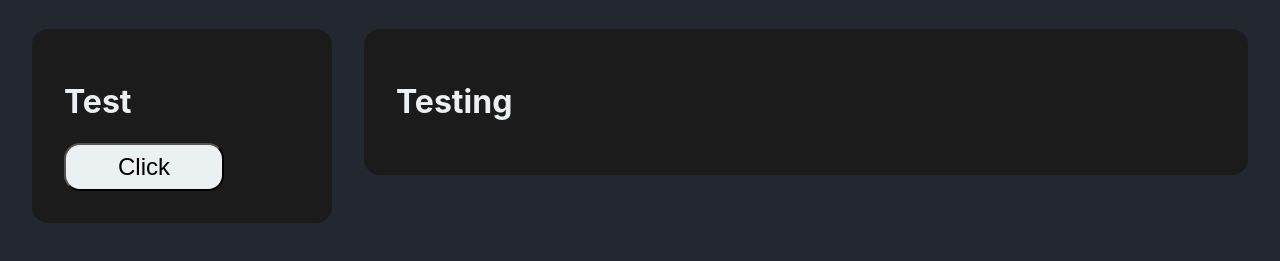
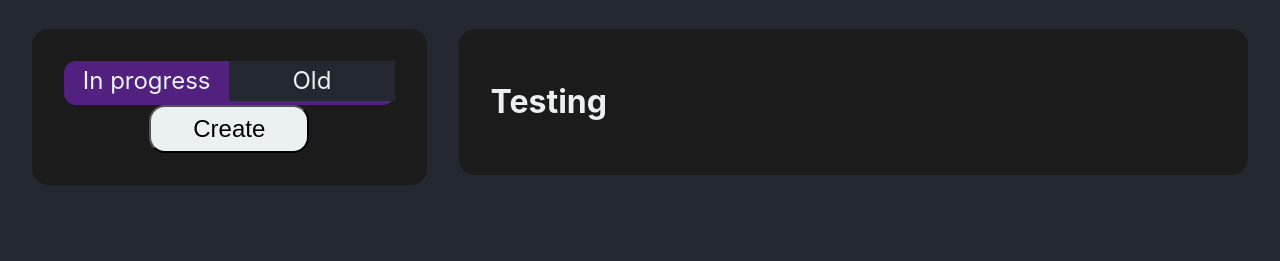
Before and after one commit to sivertjoe/Table-tennis, a React app in the folder website/: page /tournaments in a window 1280 px wide. Shown: the part 83-344 px from the top of the page. Built offline with nearby package versions, Linux system fonts and the light colour scheme.

Commit message:
Make components & add tabs

```diff
--- a/website/src/pages/tournaments/Tournaments.js
+++ b/website/src/pages/tournaments/Tournaments.js
@@ -31,8 +31,14 @@ class Tournaments extends Component {
   render() {
     return (
       <div className="page">
-        {Menu(this.page === Pages.Menu, this.selectTournament)}
-        {Tournament(this.page === Pages.Tournament, this.goBack)}
+        <Menu
+          show={this.page === Pages.Menu}
+          selectTournament={this.selectTournament}
+        />
+        <Tournament
+          show={this.page === Pages.Tournament}
+          goBack={this.goBack}
+        />
       </div>
     )
   }
--- a/website/src/pages/tournaments/menu/Menu.css
+++ b/website/src/pages/tournaments/menu/Menu.css
@@ -1,13 +1,12 @@
 .side-menu {
-  min-width: 300px;
-  max-width: 300px;
+  width: 600px;
   margin: 0 1rem auto 2rem;
+  text-align: center;
 }
 
 @media only screen and (max-width: 1024px) {
   .side-menu {
     width: 100%;
-    max-width: unset;
     margin: auto 2rem;
   }
 
--- a/website/src/pages/tournaments/menu/Menu.js
+++ b/website/src/pages/tournaments/menu/Menu.js
@@ -1,17 +1,43 @@
-import { React } from 'react'
+import { React, Component } from 'react'
 import '../../../index.css'
 import '../Tournaments.css'
 import './Menu.css'
 // import * as Api from '../../../api/TournamentApi'
 import Button from '../../../components/button/Button'
+import Tabs from '../../../components/tabs/Tabs'
 
-export default function Menu(show, selectTournament) {
-  return (
-    <div
-      className={'container side-menu' + (show ? ' menu-visible' : ' hidden')}
-    >
-      <h1>Test</h1>
-      <Button callback={selectTournament} />
-    </div>
-  )
+class Menu extends Component {
+  selectedTab = 0
+
+  constructor(args) {
+    super()
+    this.state = {
+      show: args.show,
+      selectTournament: args.selectTournament,
+    }
+  }
+
+  static getDerivedStateFromProps(props, state) {
+    return props
+  }
+
+  onSelectTab(i) {}
+
+  render() {
+    return (
+      <div
+        className={
+          'container side-menu' +
+          (this.state.show ? ' menu-visible' : ' hidden')
+        }
+      >
+        <Tabs tabs={['In progress', 'Old']} onSelectTab={this.onSelectTab} />
+        <Button
+          placeholder="Create"
+          callback={() => (window.location.href = '/create-tournament')}
+        />
+      </div>
+    )
+  }
 }
+export default Menu
--- a/website/src/pages/tournaments/tournament/Tournament.js
+++ b/website/src/pages/tournaments/tournament/Tournament.js
@@ -1,14 +1,27 @@
-import { React } from 'react'
+import { React, Component } from 'react'
 import '../../../index.css'
 import '../Tournaments.css'
 import './Tournament.css'
 // import * as Api from '../../../api/TournamentApi'
 // import Button from '../../../components/button/Button'
 
-export default function Tournament(show, goBack) {
+class Tournament extends Component {
+  constructor(args) {
+    super()
+    this.state = {
+      show: args.show,
+      goBack: args.goBack,
+    }
+  }
+
+  static getDerivedStateFromProps(props, state) {
+    return props
+  }
+
+  render() {
     return (
-    <div className={'body' + (show ? ' visible' : ' hidden')}>
-      <span className="arrow" onClick={goBack}>
+      <div className={'body' + (this.state.show ? ' visible' : ' hidden')}>
+        <span className="arrow" onClick={this.state.goBack}>
           &#10229;
         </span>
         <div className="container ">
@@ -17,3 +30,5 @@ export default function Tournament(show, goBack) {
       </div>
     )
   }
+}
+export default Tournament
```
Lines whose indentation alone changed are shown as unchanged.
